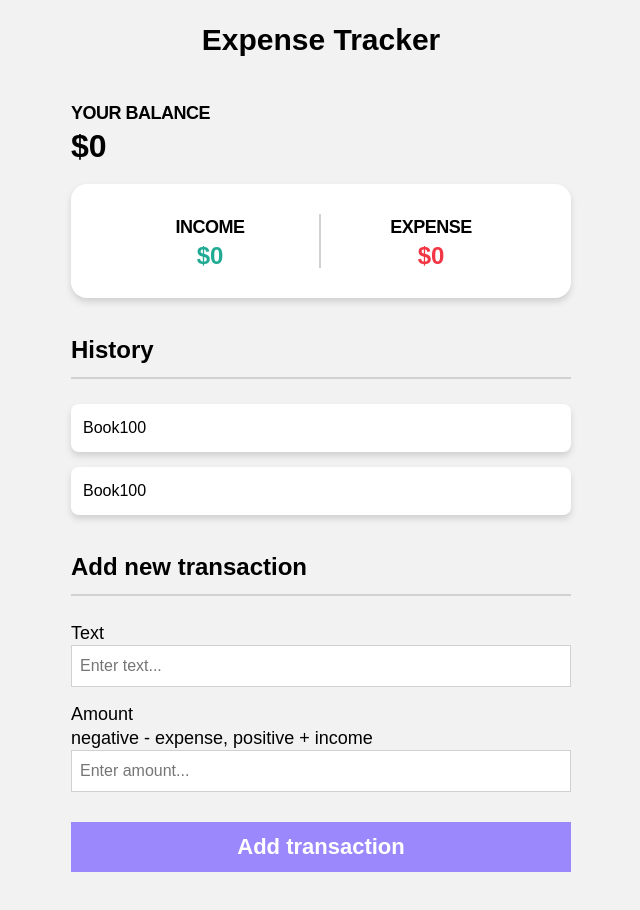
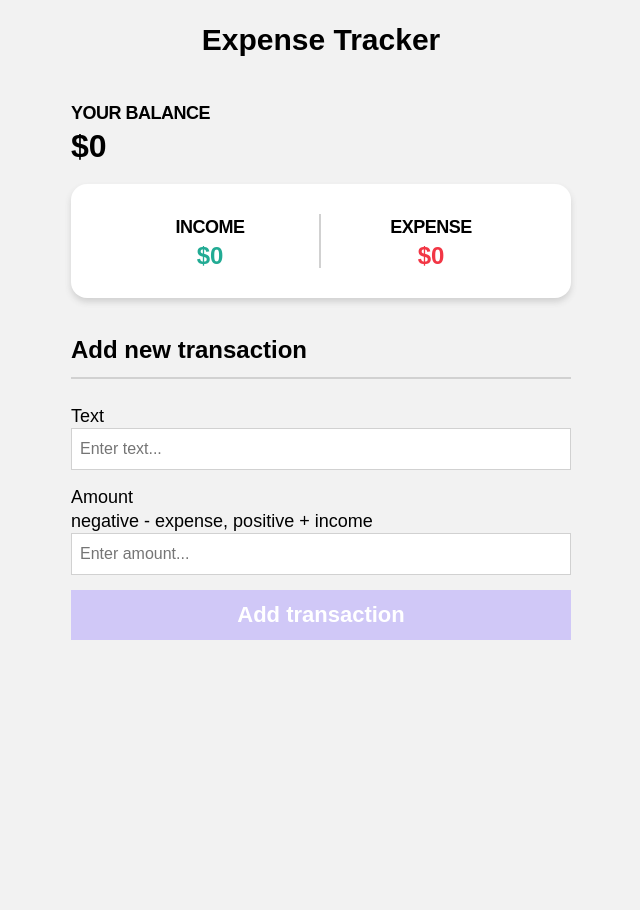
Before and after one commit to VladislavDesu/ExpenseTracker, a React (Create React App) app: page / in a window 1280 px wide. Shown: the whole page, without its empty margins (319-959 px from the left). After the commit the page ends 800 px from the top, so only its background shows below. Built offline with nearby package versions, Linux system fonts and the light colour scheme.

Commit message:
create app

```diff
--- a/src/App.tsx
+++ b/src/App.tsx
@@ -1,23 +1,43 @@
-import React, {FC} from "react";
+import React, {FC, useState} from "react";
 import "@styles/global.scss";
 import Container from "@components/container/Container";
 import Header from "@components/header/Header";
 import Balance from "@components/balance/Balance";
-import {BalanceContext, balanceDefaultValue} from "@context/BalanceContext";
+import {TransactionContext} from "@context/TransactionContext";
 import History from "@components/history/History";
 import Transaction from "@components/transaction/Transaction";
+import {IHistory, ITransactionContext} from "@/types/types";
 
 const App: FC = () => {
+    const [error, setError] = useState<string>("");
+    const [balance, setBalance] = useState<number>(0);
+    const [income, setIncome] = useState<number>(0);
+    const [expense, setExpense] = useState<number>(0);
+    const [histories, setHistories] = useState<IHistory[]>([]);
+
+    const transaction: ITransactionContext = {
+        error,
+        setError,
+        balance,
+        income,
+        expense,
+        histories,
+        setBalance,
+        setIncome,
+        setExpense,
+        setHistories
+    };
+
     return (
         <div className="App">
-            <BalanceContext.Provider value={balanceDefaultValue}>
+            <TransactionContext.Provider value={transaction}>
                 <Container>
                     <Header/>
                     <Balance/>
                     <History/>
                     <Transaction/>
                 </Container>
-            </BalanceContext.Provider>
+            </TransactionContext.Provider>
         </div>
     );
 };
--- a/src/components/UI/button/Button.module.scss
+++ b/src/components/UI/button/Button.module.scss
@@ -21,4 +21,9 @@
   &:focus {
     background-color: rgba($primary, 0.8);
   }
+
+  &:disabled {
+    cursor: default;
+    background-color: rgba($primary, 0.4);
+  }
 }
--- a/src/components/UI/card/HistoryCard.module.scss
+++ b/src/components/UI/card/HistoryCard.module.scss
@@ -1,8 +1,34 @@
 @import "src/assets/styles/helpers/utils";
 
 .card {
+  position: relative;
+  display: flex;
+  align-items: center;
+  justify-content: space-between;
   padding: 12px;
   border-radius: 8px;
   background-color: $white;
   box-shadow: 0 4px 6px 0 $gray-100;
+  overflow: hidden;
+
+  &::before {
+    content: "";
+    position: absolute;
+    top: 0;
+    right: 0;
+    width: 5px;
+    height: 100%;
+  }
+
+  &_plus {
+    &::before {
+      background-color: $plus;
+    }
+  }
+
+  &_minus {
+    &:before {
+      background-color: $minus;
+    }
+  }
 }
--- a/src/components/UI/card/HistoryCard.tsx
+++ b/src/components/UI/card/HistoryCard.tsx
@@ -1,12 +1,20 @@
 import React, {FC} from "react";
 import cl from "./HistoryCard.module.scss";
-import {IHistoryCard} from "@/types/types";
+import {IHistory} from "@/types/types";
 
-const HistoryCard: FC<IHistoryCard> = ({title, value, status}) => {
+const HistoryCard: FC<IHistory> = ({text, amount, id}) => {
+    const rootClass = [cl.card];
+
+    if (amount > 0) {
+        rootClass.push(cl.card_plus)
+    } else {
+        rootClass.push(cl.card_minus)
+    }
+
     return (
-        <div className={cl.card}>
-            <span>{title}</span>
-            <span>{value}</span>
+        <div className={rootClass.join(" ")}>
+            <span>{text}</span>
+            <span>{amount > 0 ? "+" + amount: amount}</span>
         </div>
     );
 };
--- a/src/components/balance/Balance.tsx
+++ b/src/components/balance/Balance.tsx
@@ -1,27 +1,27 @@
 import React, {FC, useContext} from "react";
 import cl from "./Balance.module.scss";
-import {BalanceContext} from "@context/BalanceContext";
+import {defaultTransactionContext, TransactionContext} from "@context/TransactionContext";
 import {beautifyBalance} from "@utils/utils";
 
 const Balance: FC = () => {
-    const {balance, income, expense} = useContext(BalanceContext);
+    const context: defaultTransactionContext = useContext(TransactionContext);
 
     return (
         <div className={cl.balance}>
             <div className={cl.top}>
                 <h2 className={cl.title}>Your balance</h2>
-                <span className={cl.count}>{beautifyBalance(balance)}</span>
+                <span className={cl.count}>{beautifyBalance(context?.balance)}</span>
             </div>
 
             <ul className={cl.list}>
                 <li>
                     <span className={cl.title}>Income</span>
-                    <span className={[cl.count_small, cl.count_plus].join(" ")}>{beautifyBalance(income)}</span>
+                    <span className={[cl.count_small, cl.count_plus].join(" ")}>{beautifyBalance(context?.income)}</span>
                 </li>
 
                 <li>
                     <span className={cl.title}>Expense</span>
-                    <span className={[cl.count_small, cl.count_minus].join(" ")}>{beautifyBalance(expense)}</span>
+                    <span className={[cl.count_small, cl.count_minus].join(" ")}>{beautifyBalance(context?.expense)}</span>
                 </li>
             </ul>
         </div>
--- a/src/components/history/History.tsx
+++ b/src/components/history/History.tsx
@@ -1,37 +1,30 @@
-import React, {FC, useState} from "react";
+import React, {FC, useContext} from "react";
 import Title from "@components/title/Title";
 import cl from "./History.module.scss";
 import HistoryCard from "@components/UI/card/HistoryCard";
+import {defaultTransactionContext, TransactionContext} from "@context/TransactionContext";
 
 const History: FC = () => {
-    const [histories, setHistories] = useState([
-        {
-            id: 0,
-            title: "Book",
-            value: 100,
-            status: true
-        },
-        {
-            id: 1,
-            title: "Book",
-            value: 100,
-            status: true
-        }
-    ]);
+    const context: defaultTransactionContext = useContext(TransactionContext);
 
     return (
-        <div className={cl.history}>
+        <>
+            {
+                context?.histories.length !== 0 ? <div className={cl.history}>
                     <Title title={"History"}/>
 
                     <ul className={cl.list}>
                         {
-                    histories.map(history => <li key={history.id}>
-                        <HistoryCard status={history.status} value={history.value} title={history.title}/>
+                            context?.histories.map(history => <li key={history.id}>
+                                <HistoryCard id={history.id} text={history.text} amount={history.amount}/>
                             </li>)
                         }
                     </ul>
-        </div>
-    );
+                </div> : null
+            }
+
+        </>
+    )
 };
 
 export default History;
--- a/src/components/transaction/Transaction.tsx
+++ b/src/components/transaction/Transaction.tsx
@@ -1,10 +1,68 @@
-import React, {FC} from "react";
+import React, {FC, useContext, useEffect, useState} from "react";
 import Title from "@components/title/Title";
 import cl from "./Transcation.module.scss";
+import {defaultTransactionContext, TransactionContext} from "@context/TransactionContext";
+import Input from "@components/UI/input/Input";
 import Button from "@components/UI/button/Button";
-import Input from "@components/UI/input/Input";
+
+interface ITransaction {
+    amount: string,
+    text: string
+}
 
 const Transaction: FC = () => {
+    const context: defaultTransactionContext = useContext(TransactionContext);
+    const [transaction, setTransaction] = useState<ITransaction>({
+        text: "",
+        amount: ""
+    });
+
+    const [isDisabledTrx, setIsDisabledTrx] = useState<boolean>(true);
+
+    const addTransaction = (e: React.MouseEvent<HTMLButtonElement>) => {
+        e.preventDefault();
+
+        if (+transaction.amount) {
+            context?.setBalance(balance => balance + +transaction.amount);
+
+            if (+transaction.amount > 0) {
+                context?.setIncome(income => income + +transaction.amount);
+            } else {
+                context?.setExpense(expense => expense + +transaction.amount);
+            }
+
+            context?.setHistories([...context?.histories, {
+                id: context?.histories.length + 1,
+                text: transaction.text,
+                amount: +transaction.amount
+            }])
+
+            setTransaction({text: "", amount: ""});
+            context?.setError("");
+        } else {
+            context?.setError("Please input only number for input amount");
+            setTransaction(trx => ({...trx, amount: ""}));
+        }
+    };
+
+    const changeTextHandler = (e: React.ChangeEvent<HTMLInputElement>) => {
+        const value = e.target.value;
+        setTransaction(trx => ({...trx, text: value}));
+    };
+
+    const changeAmountHandler = (e: React.ChangeEvent<HTMLInputElement>) => {
+        const value = e.target.value;
+        setTransaction(trx => ({...trx, amount: value}));
+    };
+
+    useEffect(() => {
+        if (transaction.text.length && transaction.amount.length) {
+            setIsDisabledTrx(false)
+        } else {
+            setIsDisabledTrx(true)
+        }
+    }, [transaction]);
+
     return (
         <div className={cl.transaction}>
             <Title title={"Add new transaction"}/>
@@ -12,17 +70,21 @@ const Transaction: FC = () => {
             <div className={cl.form}>
                 <label>
                     <span>Text</span>
-                    <Input type="text" placeholder="Enter text..."/>
+                    <Input type="text" value={transaction.text} onChange={changeTextHandler}
+                           placeholder="Enter text..."/>
                 </label>
 
                 <label>
                     <span>Amount</span>
                     <span>negative - expense, positive + income</span>
-                    <Input type="text" placeholder="Enter amount..."/>
+                    <Input type="text" value={transaction.amount} onChange={changeAmountHandler}
+                           placeholder="Enter amount..."/>
                 </label>
+
+                <div className={cl.error}>{context?.error}</div>
+
+                <Button type="button" onClick={addTransaction} disabled={isDisabledTrx}>Add transaction</Button>
             </div>
-
-            <Button type="button">Add transaction</Button>
         </div>
     );
 };
--- a/src/components/transaction/Transcation.module.scss
+++ b/src/components/transaction/Transcation.module.scss
@@ -1,5 +1,9 @@
 .transaction {
   padding: 40px 0;
+}
+
+.error {
+  color: tomato;
 }
 
 .form {
--- a/src/context/BalanceContext.ts
+++ /dev/null
@@ -1,10 +0,0 @@
-import {createContext} from "react";
-import {IBalanceContext} from "@/types/types";
-
-export const balanceDefaultValue: IBalanceContext = {
-    balance: 0,
-    income: 0,
-    expense: 0
-};
-
-export const BalanceContext = createContext<IBalanceContext>(balanceDefaultValue);
--- /dev/null
+++ b/src/context/TransactionContext.ts
@@ -0,0 +1,6 @@
+import {createContext} from "react";
+import {ITransactionContext} from "@/types/types";
+
+export type defaultTransactionContext = ITransactionContext | null;
+
+export const TransactionContext = createContext<defaultTransactionContext>(null);
```
Also changed, not shown: src/types/types.ts (+17 -9 lines). Lines whose indentation alone changed are shown as unchanged.
